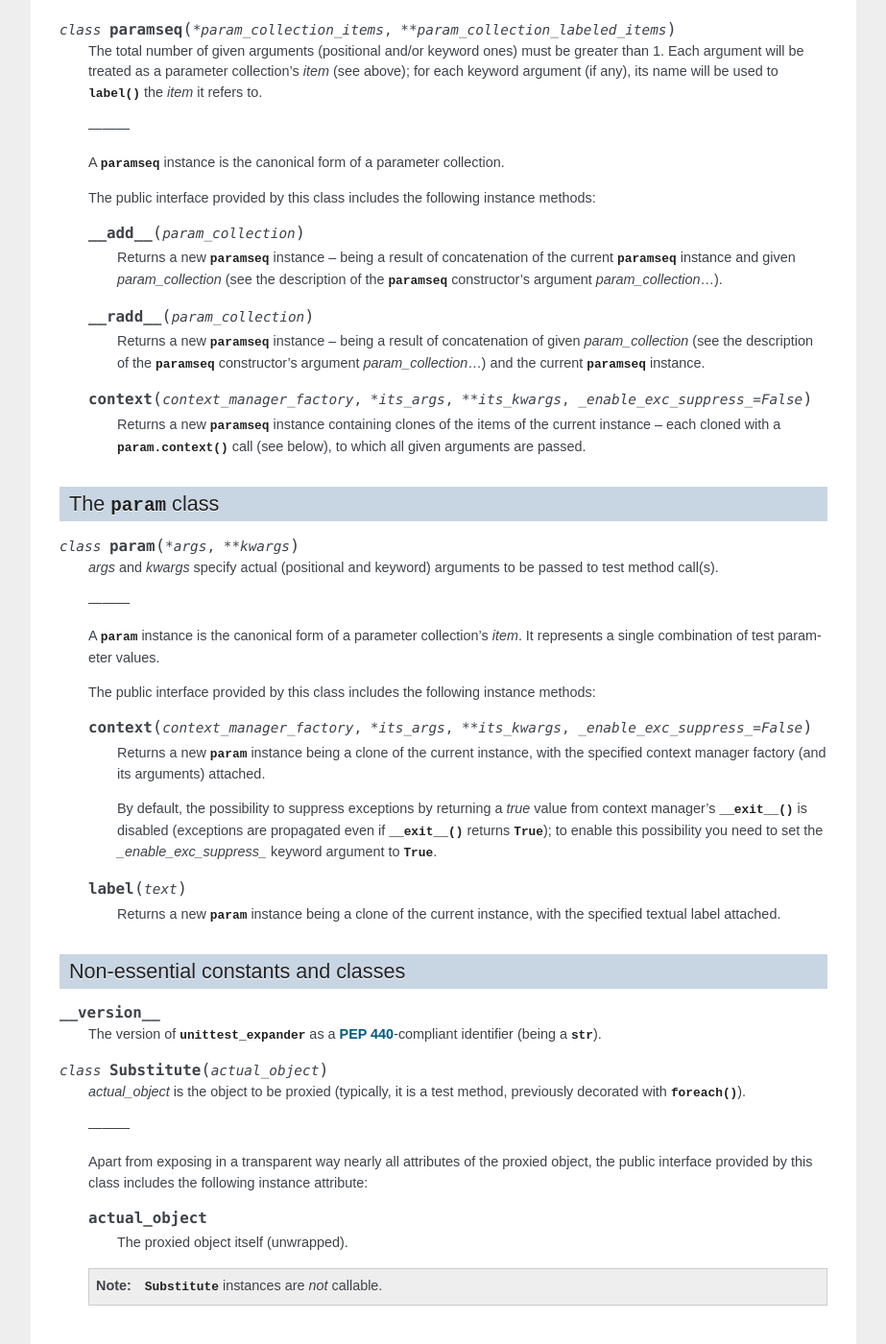
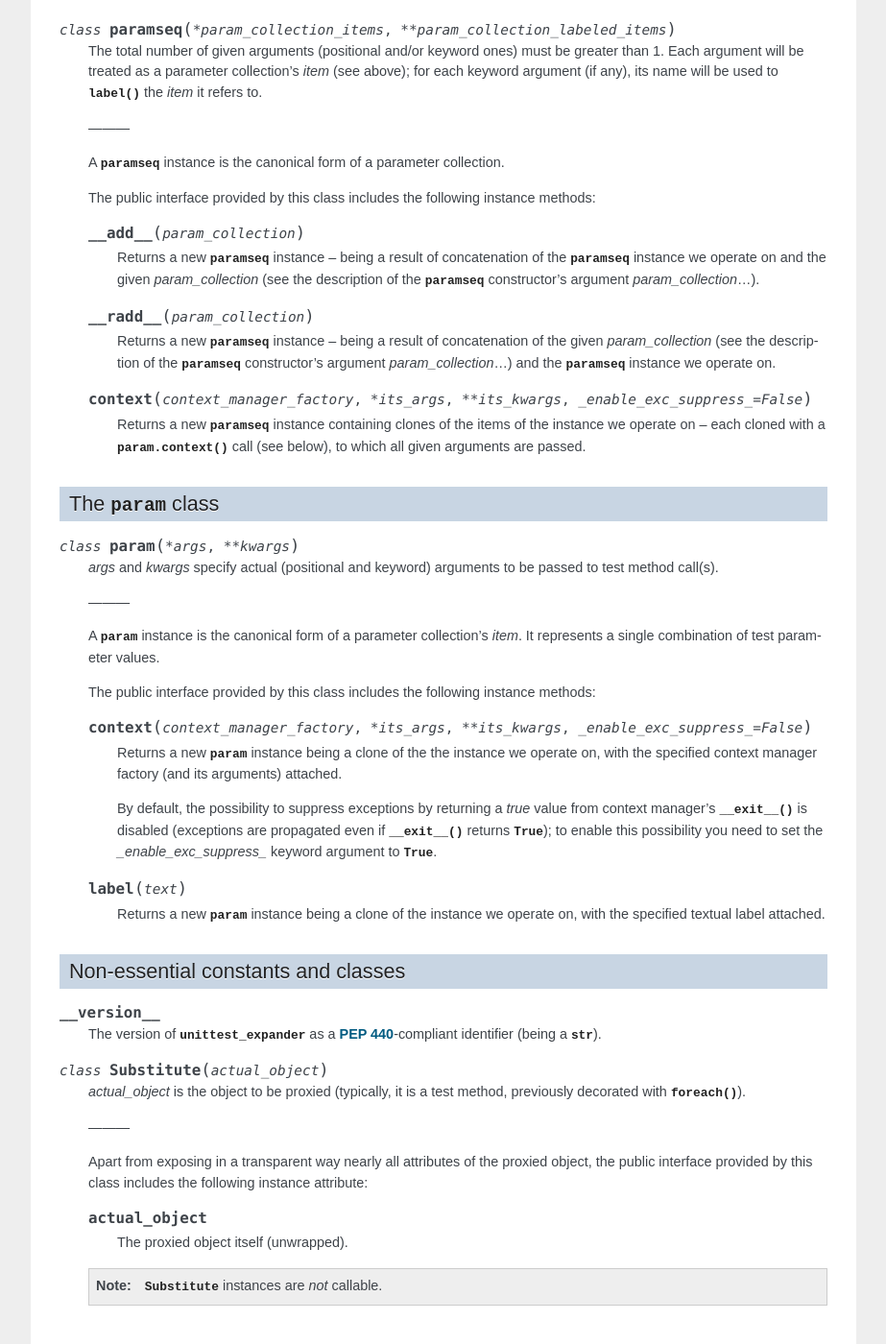
Before and after one commit to zuo/unittest_expander, a Sphinx documentation site: the page built from docs/reference.rst, in a window 1280 px wide and 1400 px high, scrolled down 1365 px. Shown: the whole window at 96% size, without its empty margins (198-1121 px from the left). Built offline with Sphinx 7.4.7, drawn with Linux system fonts in a browser that asks for light colours.

Commit message:
Docs: a few improvements more...

```diff
--- a/docs/reference.rst
+++ b/docs/reference.rst
@@ -106,23 +106,24 @@ The :class:`paramseq` class
    .. method:: __add__(param_collection)
 
       Returns a new :class:`paramseq` instance -- being a result of
-      concatenation of the current :class:`paramseq` instance and given
-      *param_collection* (see the description of the :class:`paramseq`
-      constructor's argument *param_collection*...).
+      concatenation of the :class:`paramseq` instance we operate on
+      and the given *param_collection* (see the description of the
+      :class:`paramseq` constructor's argument *param_collection*...).
 
    .. method:: __radd__(param_collection)
 
       Returns a new :class:`paramseq` instance -- being a result of
-      concatenation of given *param_collection* (see the description of
-      the :class:`paramseq` constructor's argument *param_collection*...)
-      and the current :class:`paramseq` instance.
+      concatenation of the given *param_collection* (see the description
+      of the :class:`paramseq` constructor's argument
+      *param_collection*...) and the :class:`paramseq` instance we
+      operate on.
 
    .. method:: context(context_manager_factory, \
                        *its_args, **its_kwargs, \
                        _enable_exc_suppress_=False)
 
       Returns a new :class:`paramseq` instance containing clones
-      of the items of the current instance -- each cloned with a
+      of the items of the instance we operate on -- each cloned with a
       :meth:`param.context` call (see below), to which all given
       arguments are passed.
 
@@ -149,8 +150,8 @@ The :class:`param` class
                        _enable_exc_suppress_=False)
 
       Returns a new :class:`param` instance being a clone of the
-      current instance, with the specified context manager factory
-      (and its arguments) attached.
+      the instance we operate on, with the specified context manager
+      factory (and its arguments) attached.
 
       By default, the possibility to suppress exceptions by returning
       a *true* value from context manager's :meth:`__exit__` is
@@ -162,7 +163,7 @@ The :class:`param` class
    .. method:: label(text)
 
       Returns a new :class:`param` instance being a clone of the
-      current instance, with the specified textual label attached.
+      instance we operate on, with the specified textual label attached.
 
 
 Non-essential constants and classes
```
Also changed, not shown: unittest_expander.py (+11 -10 lines).
